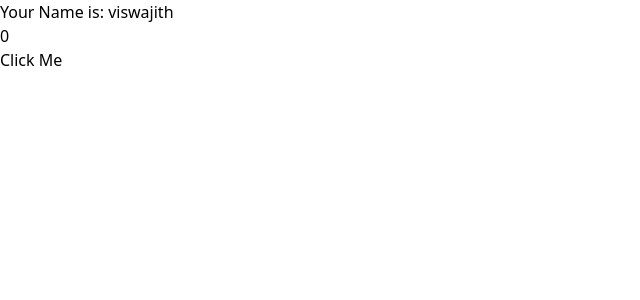
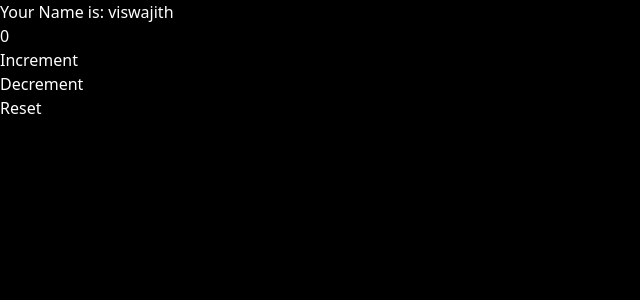
Before and after one commit to Viswajith2003/To_do_List, a React (Create React App) app: page / in a window 1280 px wide. Shown: the top 300 px of the page, without its empty margins (0-640 px from the left). Built offline with nearby package versions, Linux system fonts and the light colour scheme.

Commit message:
incr,decr,reset setted

```diff
--- a/src/App.jsx
+++ b/src/App.jsx
@@ -3,13 +3,13 @@ import React from "react";
 import Workout from "./UI/workout";
 
 export default function App() {
-  const showMsg=()=>{
-    alert("Count successfully worked")
-  }
+  const showMsg = () => {
+    alert("Count successfully worked");
+  };
   return (
-    <div>
+    <div className="bg-black text-white h-screen">
       {/* <Todo /> */}
-      <Workout name="viswajith" handleClick="showMsg"/>
+      <Workout name="viswajith" handleClick={showMsg} />
     </div>
   );
 }
--- a/src/UI/workout.jsx
+++ b/src/UI/workout.jsx
@@ -10,10 +10,18 @@ export default function Workout({ name, handleClick }) {
       <button
         onClick={() => {
           setcount(count + 1);
-          handleClick();
+          // handleClick();
         }}
       >
-        Click Me
+        Increment
+      </button>
+      <br />
+      <button onClick={()=>{setcount(count-1)}}>
+        Decrement
+      </button>
+      <br />
+      <button onClick={()=>{setcount(0)}}>
+        Reset
       </button>
     </div>
   );
```
